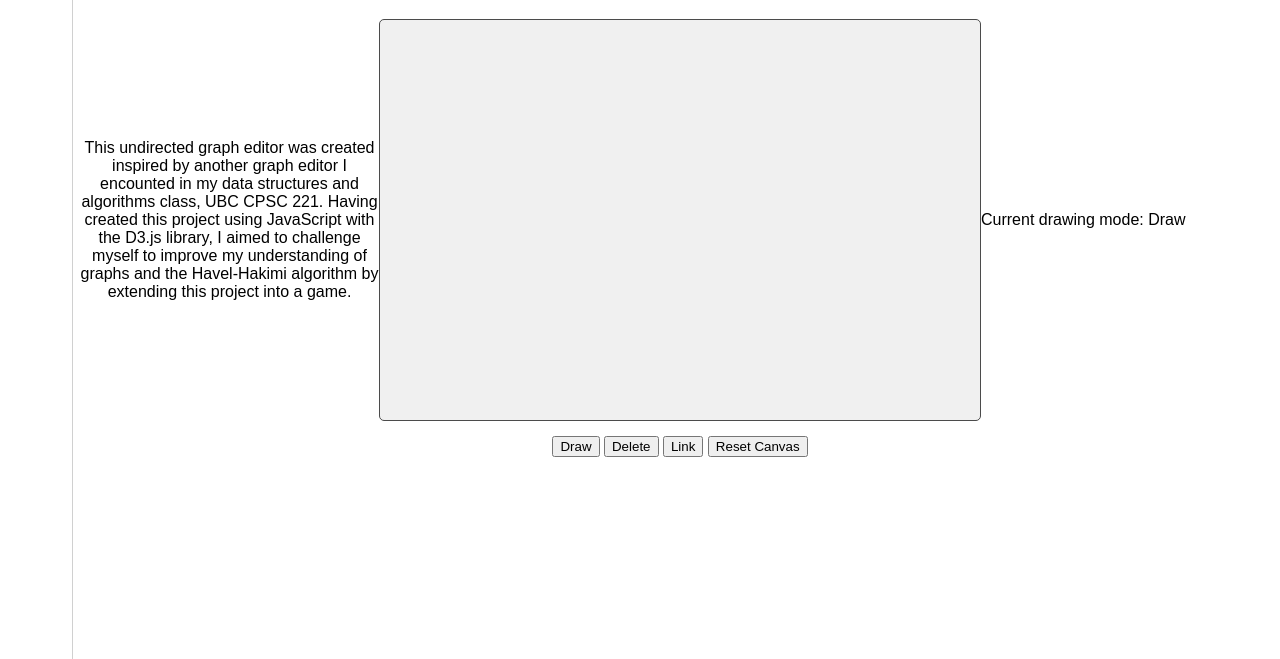
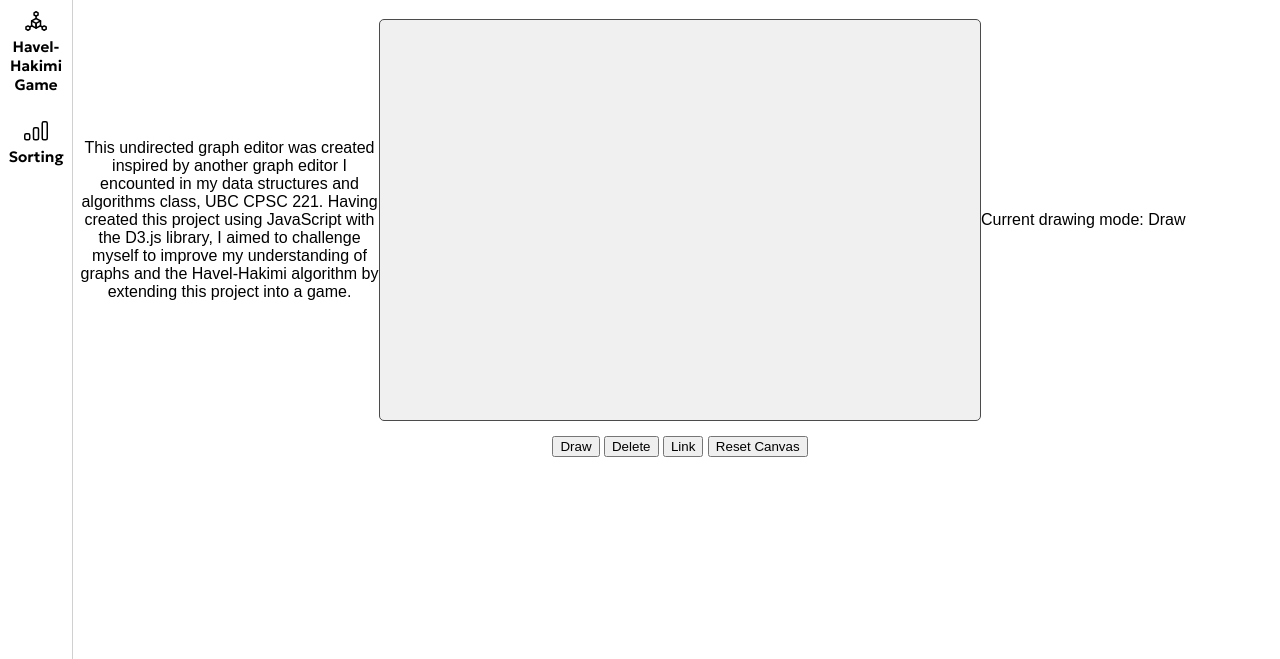
Before and after one commit to oscar-jiang/algorithms-visualized, a plain HTML site: page graph-editor.html in a window 1280 px wide. Shown: the part 141-800 px from the top of the page. Drawn offline with nearby package versions, Linux system fonts and the light colour scheme.

Commit message:
add more icons and fixed ui issues

```diff
--- a/graph-editor.html
+++ b/graph-editor.html
@@ -30,6 +30,8 @@
 
     <div class="sidebar">
         <button class="base-button-sidebar js-graph-editor-button"><img src="images/graph-editor-icon.svg"> Graph Editor</button>
+        <button class="base-button-sidebar js-h-h-button"><img src="images/havel-hakimi-icon.svg"> Havel-Hakimi Game</button>
+        <button class="base-button-sidebar js-sorting-button"><img src="images/sorting-algo-icon.svg"> Sorting</button>
     </div>
 
     <div class="main-dashboard">
--- a/scripts/canvas.js
+++ b/scripts/canvas.js
@@ -10,9 +10,8 @@ const WIDTH = 600;
 // A node is {id: int, colour: colour, label: String, x: double, y: double}
 // Nodes hold a list of nodes
 var nodes = [];
-
 // Edges hold {source: node, target: node}
-var edges = [];
+var edges = []
 // ---
 
 // --- VARIABLES ---
--- a/styles/sidebar.css
+++ b/styles/sidebar.css
@@ -24,8 +24,13 @@
     font-family: Geologica, Arial, Helvetica, sans-serif;
 
     margin-top: 10px;
+    cursor: pointer;
 }
 
 .base-button-sidebar:hover {
     background-color: rgb(199, 199, 199);
 }
+
+.js-h-h-button {
+    height: 90px;
+}
```
Also changed, not shown: homepage.html (+2 -0 lines), images/havel-hakimi-icon.svg (added), images/sorting-algo-icon.svg (added).
